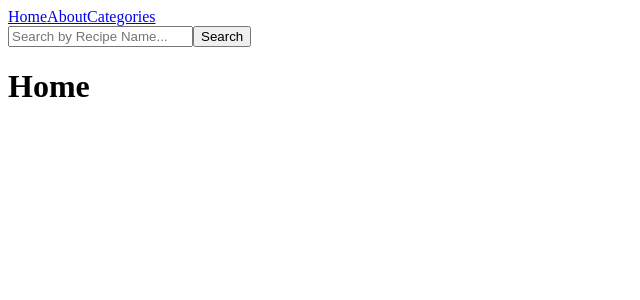
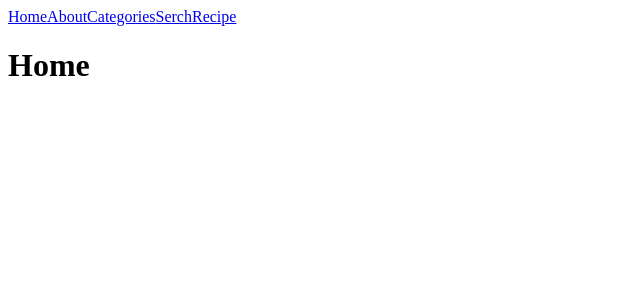
Before and after one commit to srslyashh/Recipe-Website, a React (Create React App) app: page / in a window 1280 px wide. Shown: the top 300 px of the page, without its empty margins (0-640 px from the left). Built offline with nearby package versions, Linux system fonts and the light colour scheme.

Commit message:
factor out navbar, move searchbar to search, add .env file, and a little cleanup

```diff
--- a/public/index.html
+++ b/public/index.html
@@ -9,35 +9,10 @@
       name="description"
       content="Web site created using create-react-app"
     />
-    <link rel="apple-touch-icon" href="%PUBLIC_URL%/logo192.png" />
-    <!--
-      manifest.json provides metadata used when your web app is installed on a
-      user's mobile device or desktop. See https://developers.google.com/web/fundamentals/web-app-manifest/
-    -->
-    <link rel="manifest" href="%PUBLIC_URL%/manifest.json" />
-    <!--
-      Notice the use of %PUBLIC_URL% in the tags above.
-      It will be replaced with the URL of the `public` folder during the build.
-      Only files inside the `public` folder can be referenced from the HTML.
-
-      Unlike "/favicon.ico" or "favicon.ico", "%PUBLIC_URL%/favicon.ico" will
-      work correctly both with client-side routing and a non-root public URL.
-      Learn how to configure a non-root public URL by running `npm run build`.
-    -->
-    <title>React App</title>
+    <title>Foodie</title>
   </head>
   <body>
     <noscript>You need to enable JavaScript to run this app.</noscript>
     <div id="root"></div>
-    <!--
-      This HTML file is a template.
-      If you open it directly in the browser, you will see an empty page.
-
-      You can add webfonts, meta tags, or analytics to this file.
-      The build step will place the bundled scripts into the <body> tag.
-
-      To begin the development, run `npm start` or `yarn start`.
-      To create a production bundle, use `npm run build` or `yarn build`.
-    -->
   </body>
 </html>
--- a/src/App.js
+++ b/src/App.js
@@ -1,5 +1,4 @@
-import { useState } from "react";
-import { Routes, Route, useSearchParams, Navigate, useNavigate, NavLink} from "react-router-dom";
+import { Routes, Route, Navigate } from "react-router-dom"
 
 import Home from "./pages/Home.js"
 import About from "./pages/About.js"
@@ -8,32 +7,18 @@ import Search from "./pages/Search.js"
 import Recipe from "./pages/Recipe.js"
 import NotFound from "./pages/NotFound.js"
 
+import NavBar from "./components/NavBar.js"
+
 function App() {
-  const [inputQuery, setInputQuery] = useState("")
-  const [ searchParams ] = useSearchParams()
-  const navigate = useNavigate();
   return (
     <>
-      <div id="navBar">
-        <NavLink to="/">Home</NavLink>
-        <NavLink to="about">About</NavLink>
-        <NavLink to="categories">Categories</NavLink>
-        <form onSubmit={e => {
-          e.preventDefault()
-          navigate(`search/?q=${inputQuery}`)
-          setInputQuery("")
-        }}>
-          <input value={inputQuery} placeholder="Search by Recipe Name..." onChange={e => setInputQuery(e.target.value)} />
-          <button type="submit">Search</button>
-        </form>
-      </div>
-
+      <NavBar/>
         <Routes>
           <Route index element={<Home/>} />
           <Route path="home" element={<Navigate to="/"/>} />
           <Route path="about" element={<About/>} />
           <Route path="categories" element={<Categories/>} />
-        <Route path="search" element={<Search query={searchParams.get("q")}/>} />
+          <Route path="search" element={<Search/>} />
           <Route path="recipe" element={<Recipe/>} />
           <Route path="404" element={<NotFound />} />
           <Route path="*" element={<Navigate to="404" />} />
--- /dev/null
+++ b/src/components/NavBar.js
@@ -0,0 +1,15 @@
+import { NavLink } from "react-router-dom"
+
+function NavBar() {
+  return (
+    <>
+      <NavLink to="/">Home</NavLink>
+      <NavLink to="about">About</NavLink>
+      <NavLink to="categories">Categories</NavLink>
+      <NavLink to="search">Serch</NavLink>
+      <NavLink to="recipe">Recipe</NavLink>
+    </>
+  )
+}
+
+export default NavBar
--- a/src/data/useRecipeSearch.js
+++ b/src/data/useRecipeSearch.js
@@ -1,16 +1,12 @@
-import { useState, useEffect } from "react";
+import { useState, useEffect } from "react"
 
-function useRecipeSearch(query){
+function useRecipeSearch(query) {
   const [ recipes, setRecipes ] = useState([])
   const [ loading, setLoading ] = useState(false)
   const [ error, setError ] = useState("")
 
-  /*
-  *
-  * Enter your API Key into the global variable below!
-  *
-  */
-  const KEY = ""
+  const KEY = process.env.REACT_APP_SPOONACULAR_API_KEY || console.error("SET YOUR API KEY IN .env!")
+  const DISABLE_API_CALLS = process.env.REACT_APP_DISABLE_API_CALLS || false
 
   useEffect(() => {
     let ignore = false
@@ -22,6 +18,7 @@ function useRecipeSearch(query){
       Parse query array and iterate through for search parameters
       */
       try {
+        if (DISABLE_API_CALLS) return
         console.log(`https://api.spoonacular.com/recipes/complexSearch?query=${query}&apiKey=${KEY}`)
         const response = await fetch(
           `https://api.spoonacular.com/recipes/complexSearch?query=${query}&apiKey=${KEY}`,
@@ -57,7 +54,7 @@ function useRecipeSearch(query){
       ignore = true
       controller.abort()
     }
-}, [ query ])
+  }, [ query, KEY, DISABLE_API_CALLS])
 
   return [recipes, loading, error]
 }
--- a/src/pages/Search.js
+++ b/src/pages/Search.js
@@ -1,32 +1,35 @@
-import { useParams } from 'react-router-dom'
+import { useSearchParams } from 'react-router-dom'
+import { useState } from 'react'
 
 import useRecipeSearch from '../data/useRecipeSearch'
 import Spinner from '../components/Spinner'
 import ErrorContainer from '../components/ErrorContainer'
 
-function Search({ query }) {
-  const [recipes, loading, error] = useRecipeSearch(query)
-
-
-  console.log("useParams():", useParams())
+function Search() {
+  const [ searchParams, setSearchParams ] = useSearchParams()
+  const [ searchQuery, setSearchQuery ] = useState(searchParams.get("search") || "")
+  const [ recipes, loading, error ] = useRecipeSearch(searchParams.get("search"))
 
   return (
     <>
-      <h1>Search: {query}</h1>
+      <form onSubmit={e => {
+        e.preventDefault()
+        setSearchParams({ search: searchQuery })
+      }}>
+        <input value={searchQuery} placeholder="Search by Recipe Name..." onChange={e => setSearchQuery(e.target.value)} />
+        <button type="submit">Search</button>
+      </form>
 
       {error && <ErrorContainer>Error: Try double checking your spelling!</ErrorContainer>}
       {loading ? <Spinner /> : (
         <div>
-          {console.log("Recipes: ", recipes)}
-          {recipes.map(recipe => {
-            return(
-              <div key={recipe.id}>
-                <p>{recipe.id}</p>
-                <p>{recipe.title}</p>
-                <img src={recipe.image} alt={recipe.title} />
-              </div>
-            )
-          })}
+          {recipes.map(recipe => (
+            <div key={recipe.id}>
+              <p>{recipe.id}</p>
+              <p>{recipe.title}</p>
+              <img src={recipe.image} alt={recipe.title} />
+            </div>
+          ))}
         </div>
       )}
     </>
```
Also changed, not shown: 2 other files (tests, documents, lock files or other folders). Lines whose indentation alone changed are shown as unchanged.
